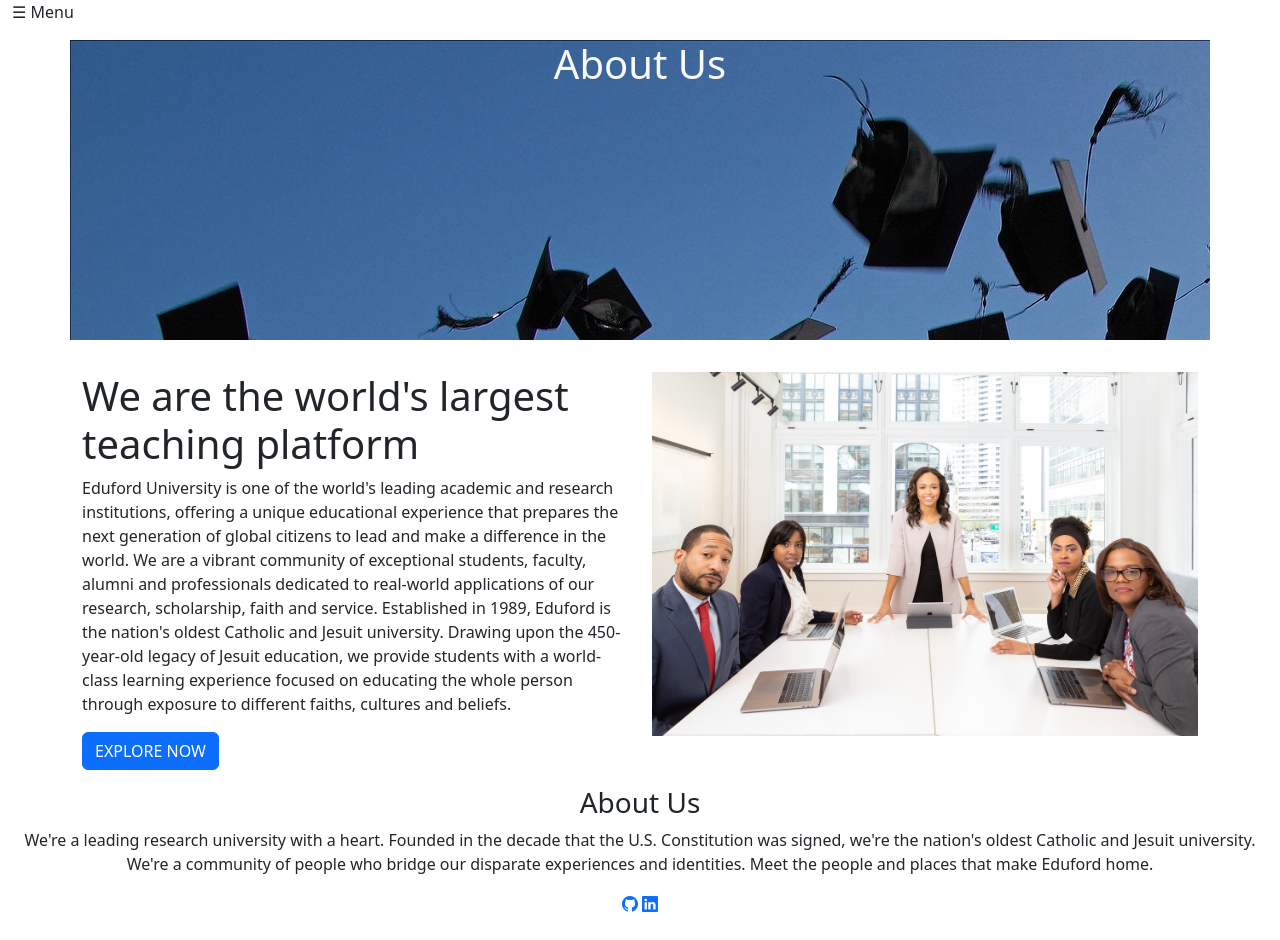
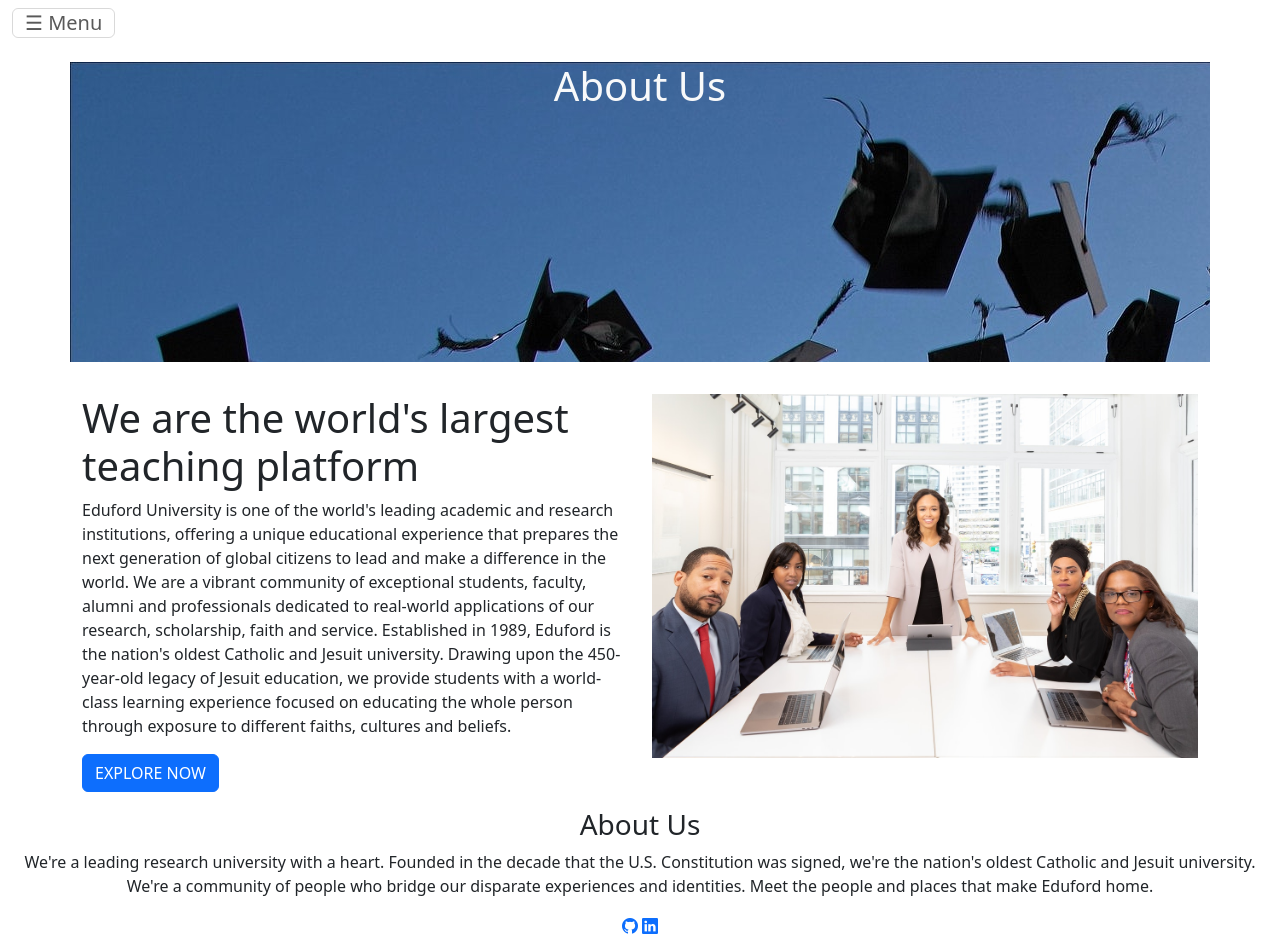
Before and after one commit to AryaAppaji/eduford, a plain HTML site: page about.html in a window 1280 px wide. Drawn offline with Linux system fonts and the light colour scheme.

Commit message:
Added class for nav

```diff
--- a/about.html
+++ b/about.html
@@ -12,7 +12,7 @@
     />
   </head>
   <body>
-    <nav>
+    <nav class="navbar">
       <div class="container-fluid">
         <button
           class="navbar-toggler"
```
Also changed, not shown: blog.html (+1 -1 lines), contact.html (+1 -1 lines), course.html (+1 -1 lines), index.html (+1 -1 lines).
